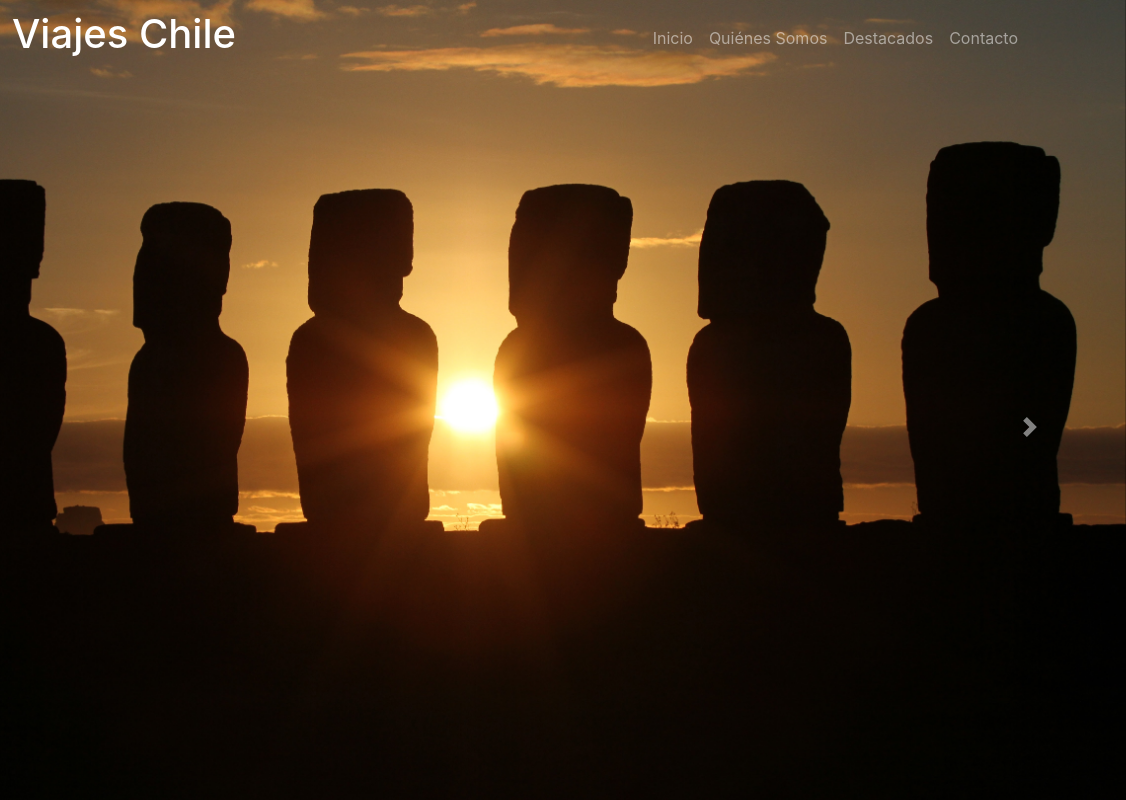
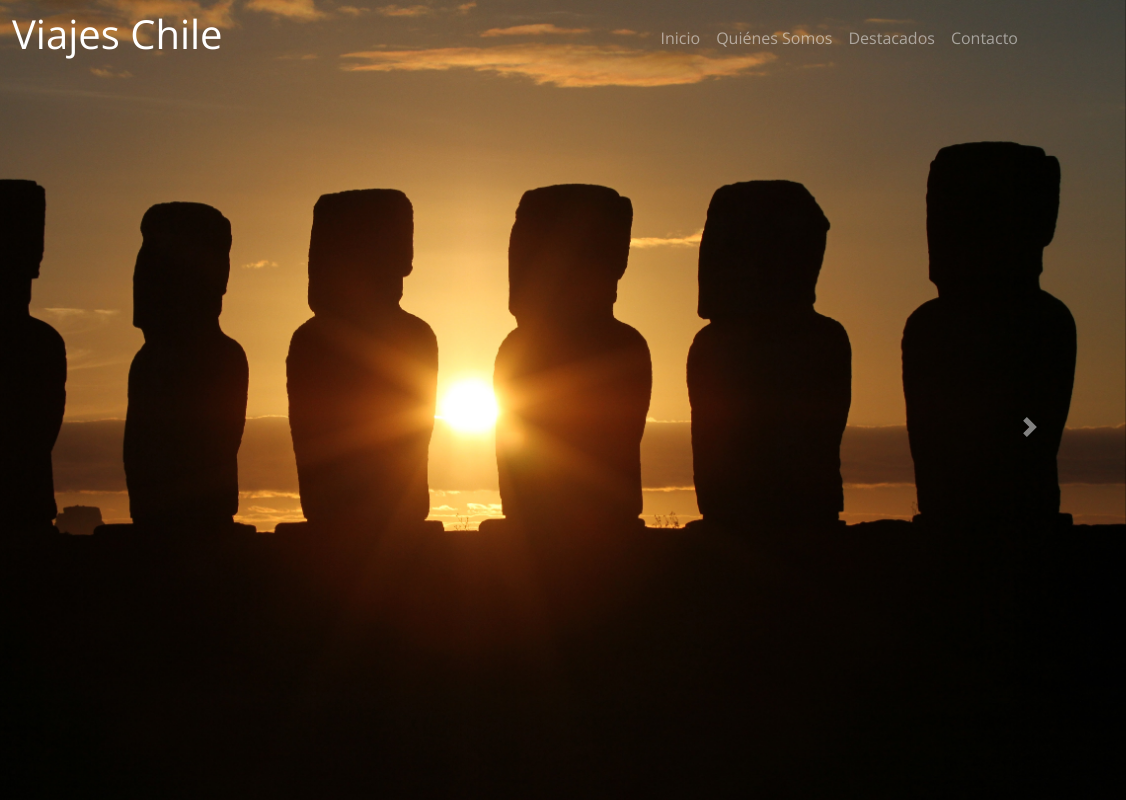
Before and after one commit to NicoRojasG/Viajes-de-chile, a plain HTML site: page index.html in a window 1280 px wide. Shown: the top 800 px of the page, 154-1280 px from the left. Drawn offline with nearby package versions, Linux system fonts and the light colour scheme; a script that the page names is missing.

Commit message:
tercera entraga

```diff
--- a/assets/css/style.css
+++ b/assets/css/style.css
@@ -3,6 +3,7 @@ body {
     margin: 0;
     border: 0;
     padding: 0;
+    font-family: 'Open Sans', sans-serif;
 }
   hr{
       border-bottom: 1px solid #2097aa ;
--- a/index.html
+++ b/index.html
@@ -6,9 +6,12 @@
     <meta name="viewport" content="width=device-width, initial-scale=1, shrink-to-fit=no">
 
     <!-- Bootstrap CSS -->
+    <link rel="preconnect" href="https://fonts.googleapis.com">
+    <link rel="preconnect" href="https://fonts.gstatic.com" crossorigin>
+    <link href="https://fonts.googleapis.com/css2?family=Open+Sans:wght@400;700&display=swap" rel="stylesheet">
     <link rel="stylesheet" href="https://cdn.jsdelivr.net/npm/bootstrap@4.6.0/dist/css/bootstrap.min.css">
+    <script src="https://kit.fontawesome.com/272243ef23.js" crossorigin="anonymous"></script>
     <link rel="stylesheet" href="assets/css/style.css">
-    <script src="https://kit.fontawesome.com/272243ef23.js" crossorigin="anonymous"></script>
     <title>Viajes Chile</title>
   </head>
   <body>
```
